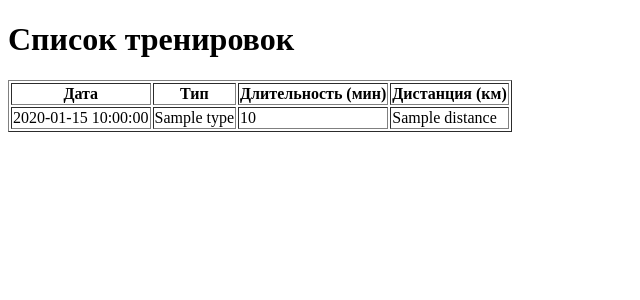
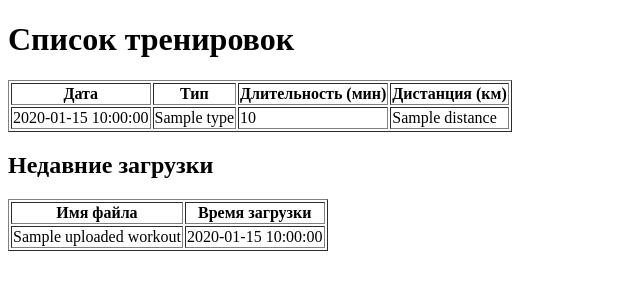
Before and after one commit to ripGoGa/mypet, a FastAPI app: template app/templates/workouts.html in a window 1280 px wide. Shown: the top 300 px of the page, without its empty margins (0-640 px from the left). Run offline with FastAPI, Linux system fonts and the light colour scheme; the template is opened without the code that fills it: most values are stand-ins (such as "Sample title", 1, 10 or a date in 2020).

Commit message:
add storage for upload workouts, show recent uploads in workouts page

```diff
--- a/app/main.py
+++ b/app/main.py
@@ -1,3 +1,4 @@
+import datetime
 import hashlib
 
 from fastapi import FastAPI, UploadFile, File
@@ -16,6 +17,7 @@ workouts = [
     {"date": "2025-09-22", "type": "Интервалы", "duration": 60, "distance": 30},
     {"date": "2025-09-24", "type": "Легкая", "duration": 120, "distance": 55},
 ]
+uploaded_workouts = []
 
 
 def ensure_data_store():
@@ -29,7 +31,9 @@ async def hello_root(request: Request):
 
 @app.get('/workouts', response_class=HTMLResponse)
 async def list_workouts(request: Request):
-    return templates.TemplateResponse('workouts.html', {'request': request, 'workouts': workouts})
+    return templates.TemplateResponse('workouts.html', {'request': request,
+                                                        'workouts': workouts,
+                                                        'uploaded_workouts': uploaded_workouts})
 
 
 @app.get('/imports', response_class=HTMLResponse)
@@ -48,3 +52,7 @@ async def import_csv(file: UploadFile = File(...)):
     if path.exists():
         return {'error': 'Такой файл уже импортирован'}
     path.write_bytes(content)
+    uploaded_workouts.append({'hash': hash_content,
+                              'original_name': file.filename,
+                              'uploaded_at': datetime.datetime.now().strftime('%Y-%m-%d %H:%M')
+                              })
--- a/app/templates/workouts.html
+++ b/app/templates/workouts.html
@@ -22,5 +22,18 @@
     </tr>
     {% endfor %}
 </table>
+     <h2>Недавние загрузки</h2>
+<table border="1">
+    <tr>
+        <th>Имя файла</th>
+        <th>Время загрузки</th>
+    </tr>
+    {% for u in uploaded_workouts %}
+    <tr>
+        <td>{{ u.original_name }}</td>
+        <td>{{ u.uploaded_at }}</td>
+    </tr>
+    {% endfor %}
+</table>
 </body>
 </html>
```
